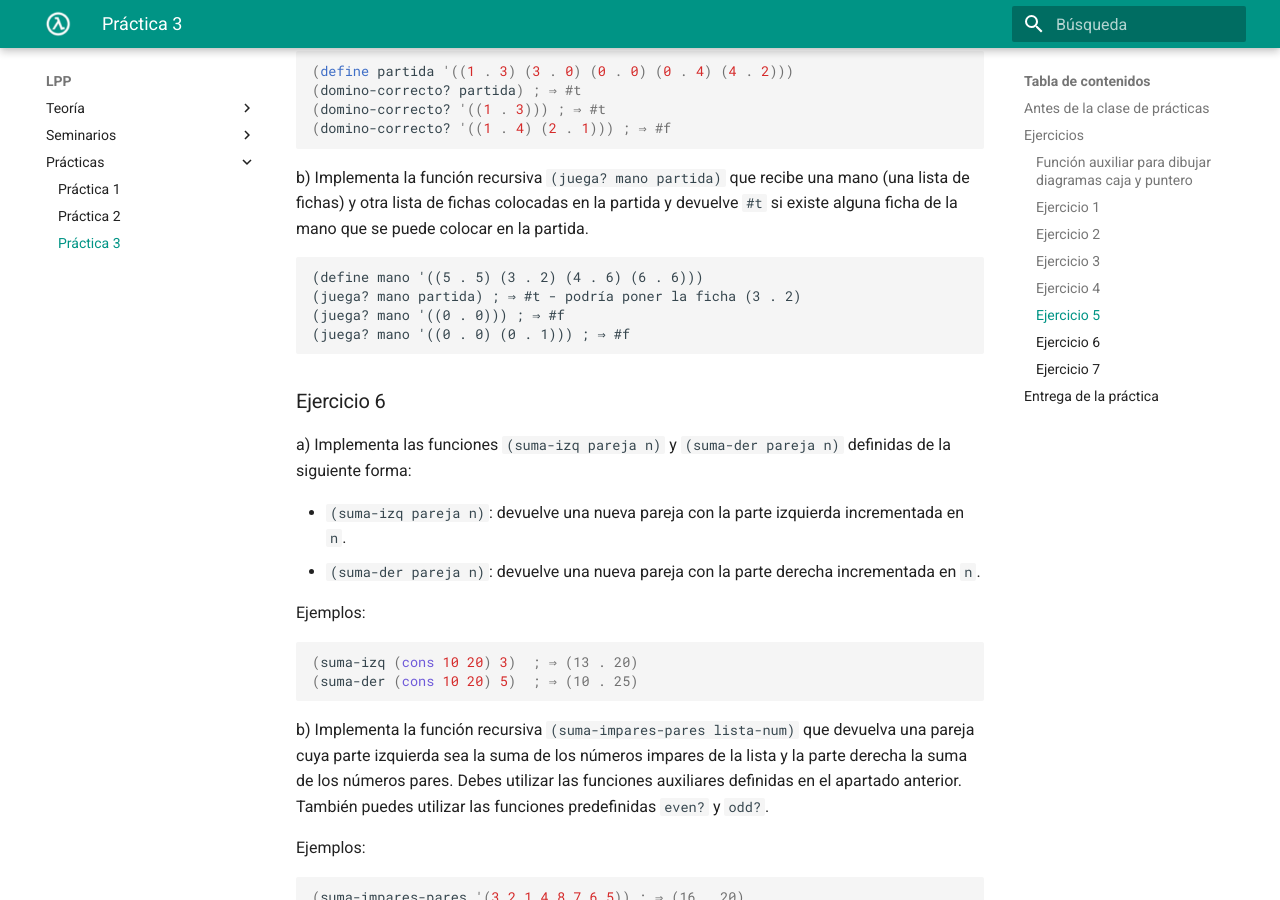
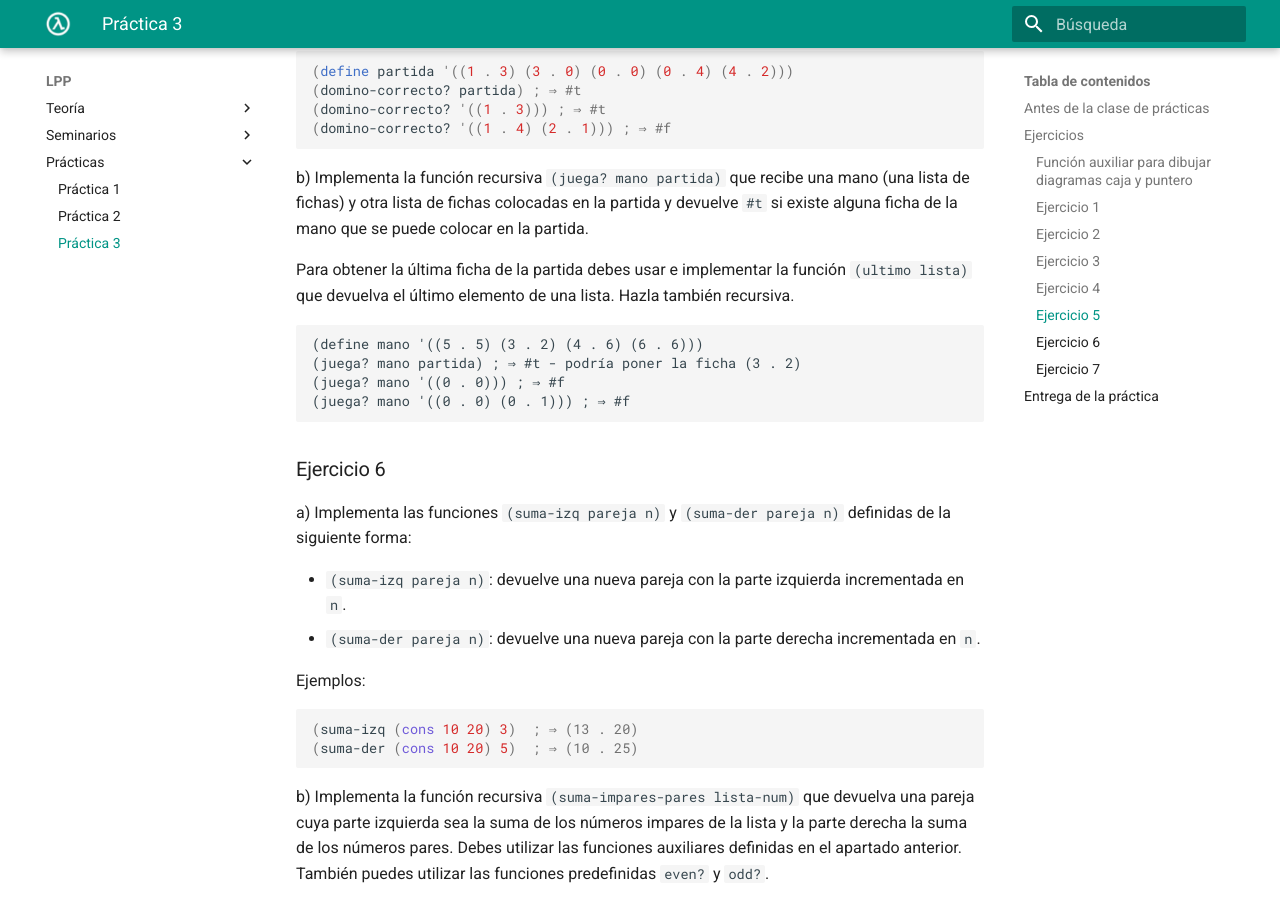
Before and after one commit to domingogallardo/apuntes-lpp, an MkDocs documentation site: the page built from docs/practicas/practica03/practica03.md, in a window 1280 px wide and 900 px high, scrolled down 6067 px. Built offline with MkDocs 1.6.1 and Material for MkDocs 9.7.7, drawn with Linux system fonts in a browser that asks for light colours.

Commit message:
Función último en práctica 3

````diff
--- a/docs/practicas/practica03/practica03.md
+++ b/docs/practicas/practica03/practica03.md
@@ -249,6 +249,10 @@ una mano (una lista de fichas) y otra lista de fichas colocadas en la
 partida y devuelve `#t` si existe alguna ficha de la mano que se puede
 colocar en la partida.
 
+Para obtener la última ficha de la partida debes usar e implementar
+la función `(ultimo lista)` que devuelva el último elemento de una
+lista. Hazla también recursiva.
+
 ```
 (define mano '((5 . 5) (3 . 2) (4 . 6) (6 . 6)))
 (juega? mano partida) ; ⇒ #t - podría poner la ficha (3 . 2)
````
